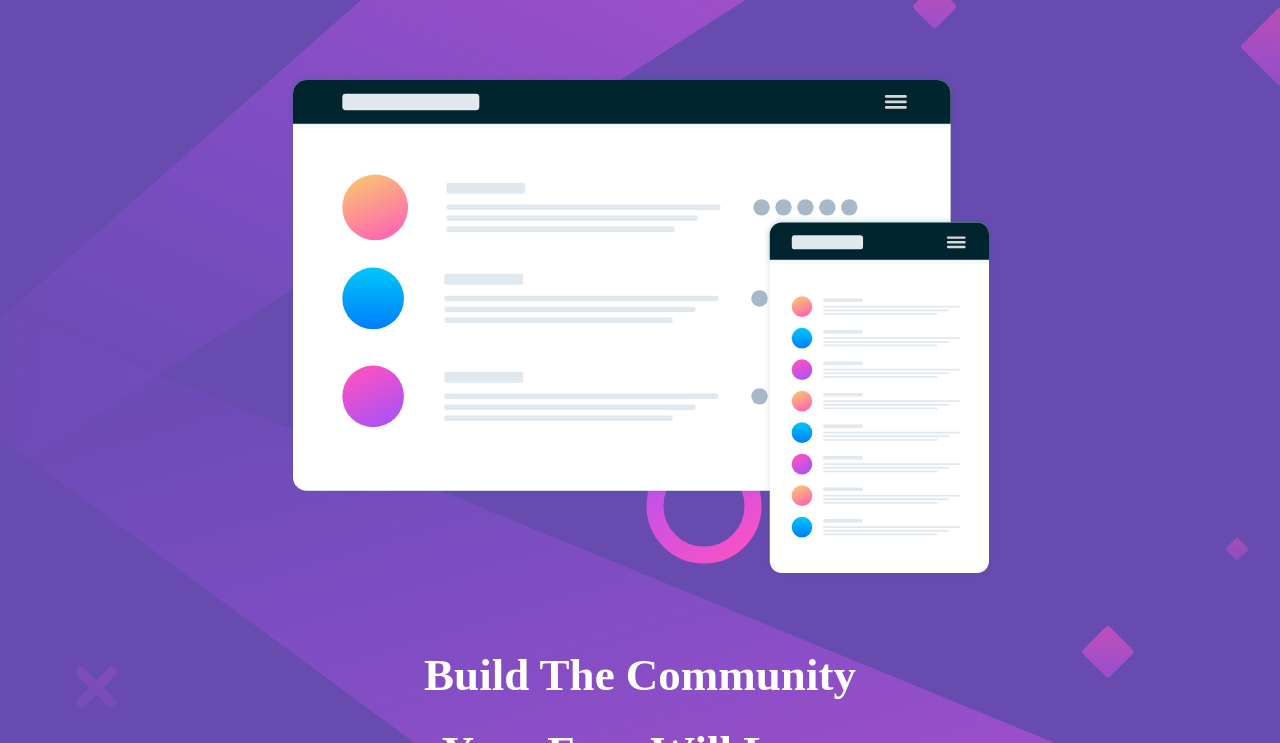
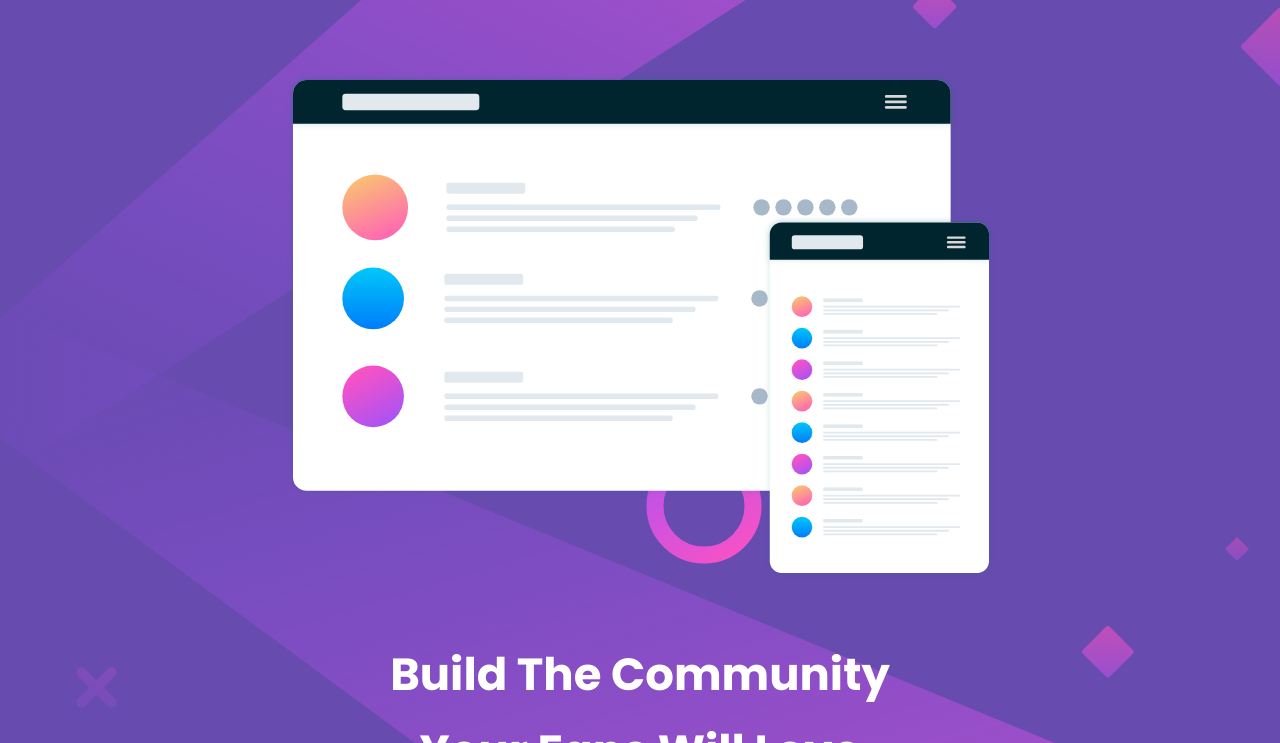
Before and after one commit to peoray/huddle, a plain HTML site: page index.html in a window 1280 px wide. Shown: the part 57-800 px from the top of the page. Drawn offline with Linux system fonts and the light colour scheme.

Commit message:
add google poppin font

```diff
--- a/css/style.css
+++ b/css/style.css
@@ -21,8 +21,10 @@ html {
 
 body {
   box-sizing: border-box;
+  font-family: 'Poppins', sans-serif;
+  font-size: var(--text-size);
+  font-weight: 400;
   line-height: 1.7;
-  font-size: var(--text-size);
   background: url(../images/bg-desktop.svg);
 }
 
@@ -80,7 +82,6 @@ img {
 .btn:link,
 .btn:visited {
   display: inline-block;
-  font-weight: 400;
   padding: 1rem 5rem;
   text-decoration: none;
   border-radius: 10rem;
--- a/index.html
+++ b/index.html
@@ -15,6 +15,11 @@
     <title>
       Frontend Mentor | Huddle landing page with single introductory section
     </title>
+
+    <link
+      href="https://fonts.googleapis.com/css?family=Poppins:400,700&display=swap"
+      rel="stylesheet"
+    />
 
     <link rel="stylesheet" href="css/font-awesome/css/all.min.css" />
     <link rel="stylesheet" href="css/style.css" />
```
